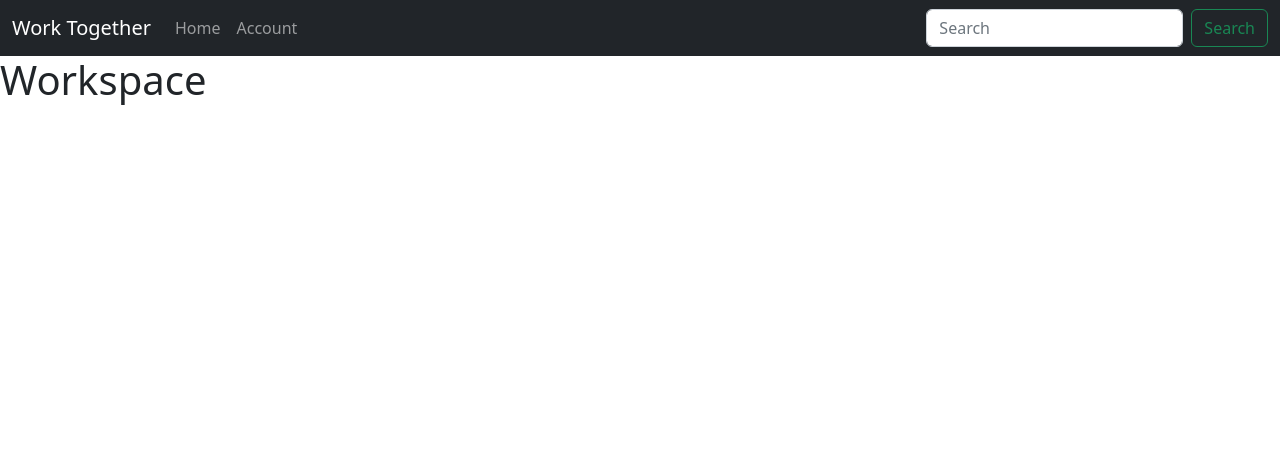
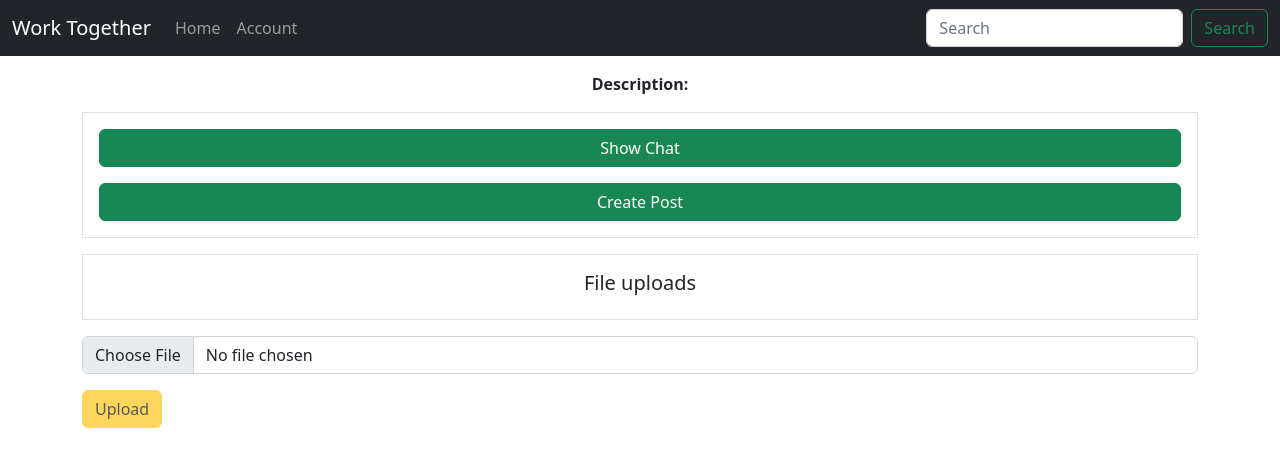
Before and after one commit to SebastianKurrle/work-together, a Vue app in the folder work_together_frontend/: page /organization/1/1 in a window 1280 px wide. Shown: the top 466 px of the page. Built offline with nearby package versions, Linux system fonts and the light colour scheme; no server answers; sample sign-in values are in the browser's storage.

Commit message:
start to implement file upload

```diff
--- a/work_together_frontend/src/views/WorkspaceDetailView.vue
+++ b/work_together_frontend/src/views/WorkspaceDetailView.vue
@@ -1,6 +1,23 @@
 <template>
-  <div>
-    <h1>Workspace</h1>
+  <div class="mt-3 container">
+    <h4 class="text-center">{{ workspace.name }}</h4>
+    <p class="text-center"><b>Description:</b> {{ workspace.description }}</p>
+
+    <div class="border p-3 mb-3">
+        <div class="d-flex flex-column">
+            <button class="btn btn-success mb-3">Show Chat</button>
+            <button class="btn btn-success">Create Post</button>
+        </div>
+    </div>
+
+    <div class="border p-3 mb-3">
+        <h5 class="text-center">File uploads</h5>
+    </div>
+
+    <form enctype="multipart/form-data">
+        <input type="file" ref="file" @change="selectFile" class="form-control mb-3">
+        <button class="btn btn-warning" :disabled="file == ''">Upload</button>
+    </form>
   </div>
 </template>
 
@@ -12,7 +29,8 @@ export default {
 
     data() {
         return {
-            workspace: {}
+            workspace: {},
+            file: ''
         }
     },
 
@@ -25,8 +43,15 @@ export default {
                 .get(`/api/workspace/get/${org_slug}/${workspace_slug}/`)
                 .then(response => {
                     this.workspace = response.data
-                    console.log(this.workspace)
                 })
+        },
+
+        selectFile(event) {
+            if (event.target.files.length > 0) {
+                this.file = event.target.files
+            } else {
+                this.file = ''
+            }
         }
     },
 
```
Also changed, not shown: 1 other file (tests, documents, lock files or other folders).
